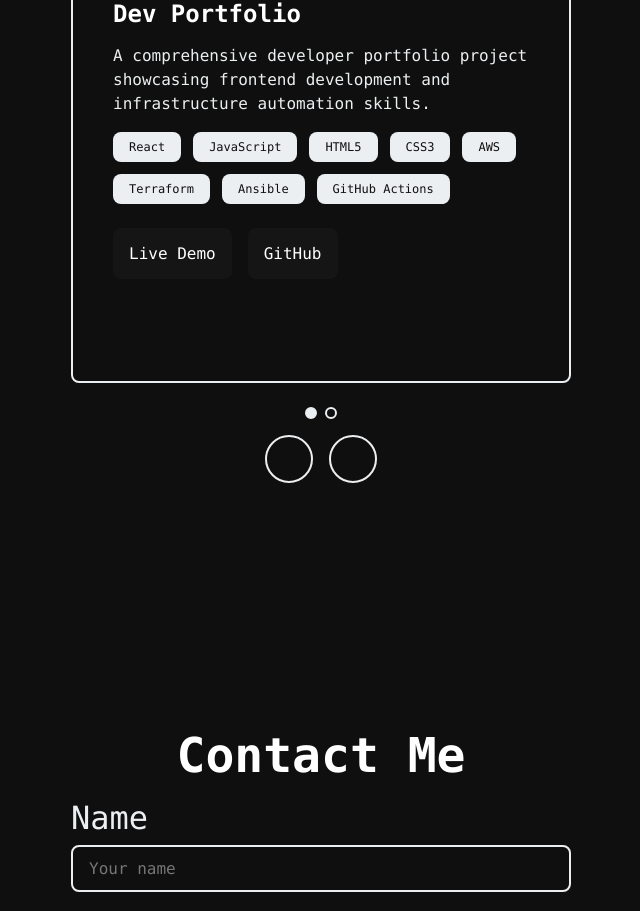
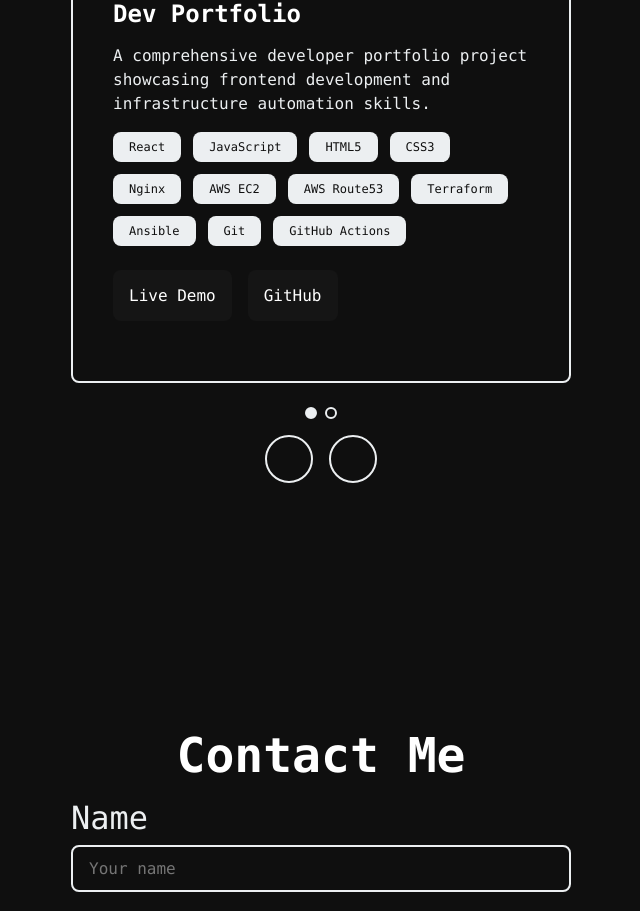
Before and after one commit to oaguilar83/dev-portfolio-frontend, a React (Vite) app: page / in a window 1280 px wide. Shown: the part 1832-2743 px from the top of the page, without its empty margins (319-959 px from the left). Built offline with nearby package versions, Linux system fonts and the light colour scheme; no server answers; some icons are missing.

Commit message:
update tech stack for Dev Portfolio

```diff
--- a/src/data/projects.js
+++ b/src/data/projects.js
@@ -3,7 +3,7 @@ export const projects = [
     id: 1,
     title: 'Dev Portfolio',
     description: 'A comprehensive developer portfolio project showcasing frontend development and infrastructure automation skills.',
-    tech: ['React', 'JavaScript', 'HTML5', 'CSS3', 'AWS', 'Terraform', 'Ansible', 'GitHub Actions'],
+    tech: ['React', 'JavaScript', 'HTML5', 'CSS3', 'Nginx', 'AWS EC2', 'AWS Route53', 'Terraform', 'Ansible', 'Git', 'GitHub Actions'],
     link: '#',
     github: 'https://github.com/oaguilar83/dev-portfolio',
     comingSoon: false,
```
